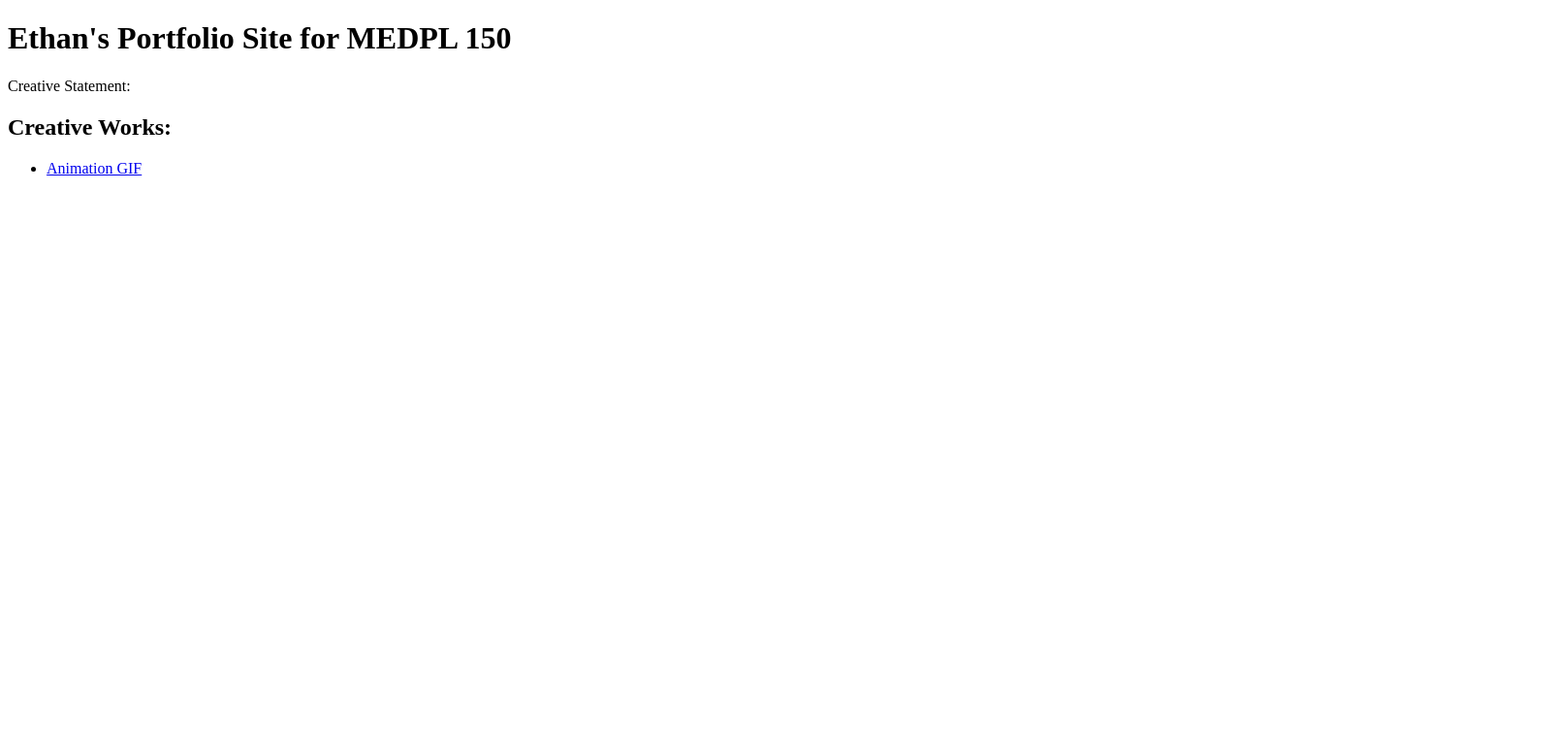
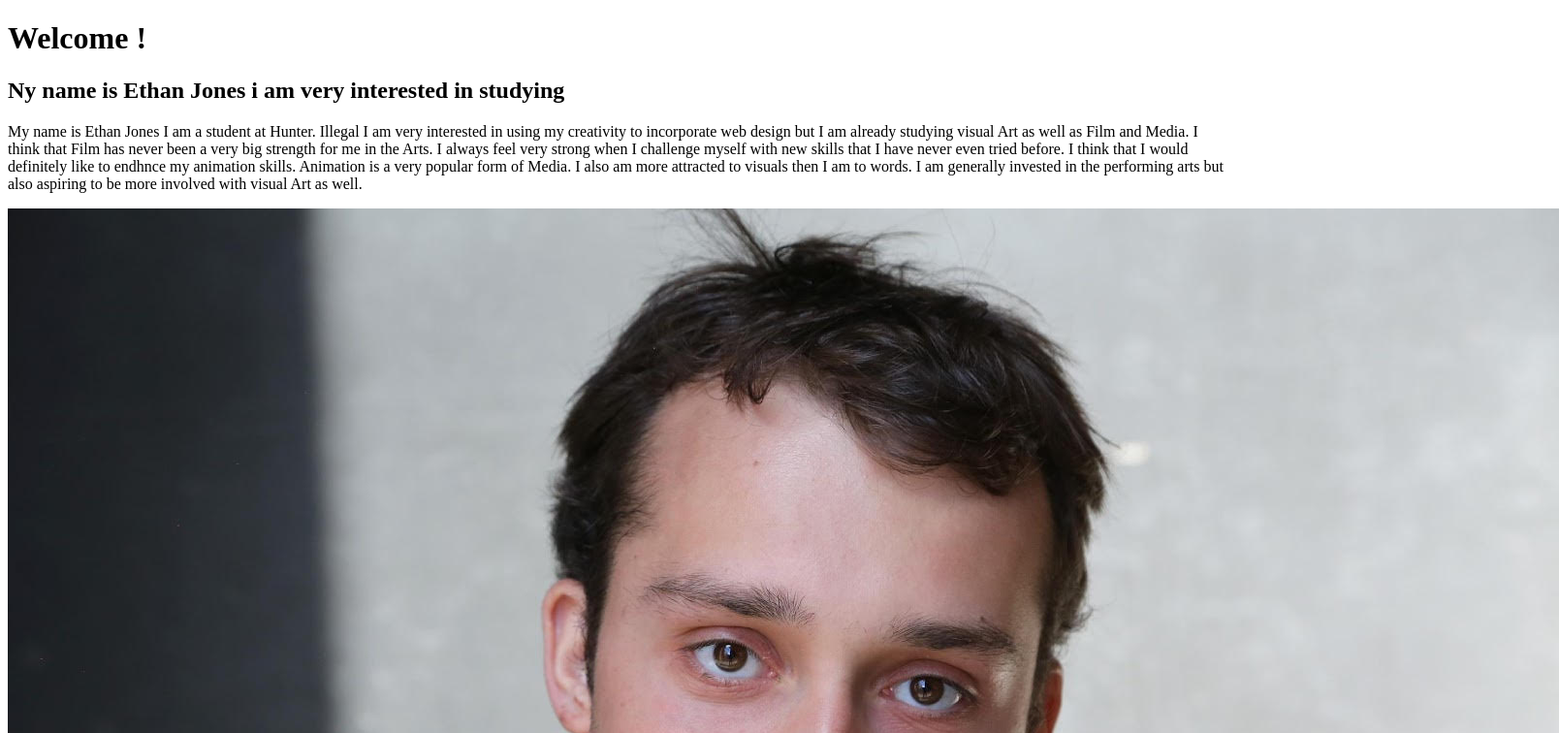
Before and after one commit to Ethantech701/Acess-ethan-power, a plain HTML site: page index.html in a window 1280 px wide. Shown: the top 756 px of the page at 97% size, 1608 px wide, since content can reach past the window. Drawn offline with Linux system fonts and the light colour scheme.

Commit message:
Add files via upload

```diff
--- a/index.html
+++ b/index.html
@@ -1,14 +1,19 @@
 <!DOCTYPE html>
-<html>
-  <head>
-    <title>Ethan's MEDPL 150 Site</title>
-  </head>
-  <body>
-    <h1>Ethan's Portfolio Site for MEDPL 150</h1>
-    <p>Creative Statement: </p>
-    <h2>Creative Works:</h2>
-    <ul>
-      <li><a href="Animation.gif" target="_blank">Animation GIF</a></li>
-    </ul>
-  </body>
+<html lang="en">
+<head>
+    <meta charset="UTF-8">
+    <meta name="viewport" content="width=device-width, initial-scale=1.0">
+    <title>Ethans gallery MED 150</title>
+	</head>
+<body>
+	<h1> Welcome ! </h1>
+	<h2> Ny name is Ethan Jones i am very interested in studying   </h2>
+	<p>My name is Ethan Jones I am a student at Hunter. Illegal I am very interested in using my creativity to incorporate web design but I am already studying visual  Art as well as Film and Media. I think that Film has never been a very big strength for me in the Arts. I always feel very strong when I challenge myself with new skills that I have never even tried before.
+I think that I would definitely like to endhnce my animation skills. Animation is a very popular form of Media. I also am more attracted to visuals then I am to words. I am generally invested in the performing arts but also aspiring to be more involved with visual Art as well.
+
+	</p>
+	<img src="Ethan's Headshot (1).jpg">
+
+	<h3>reading respones</h3>
+</body>
 </html>
```
